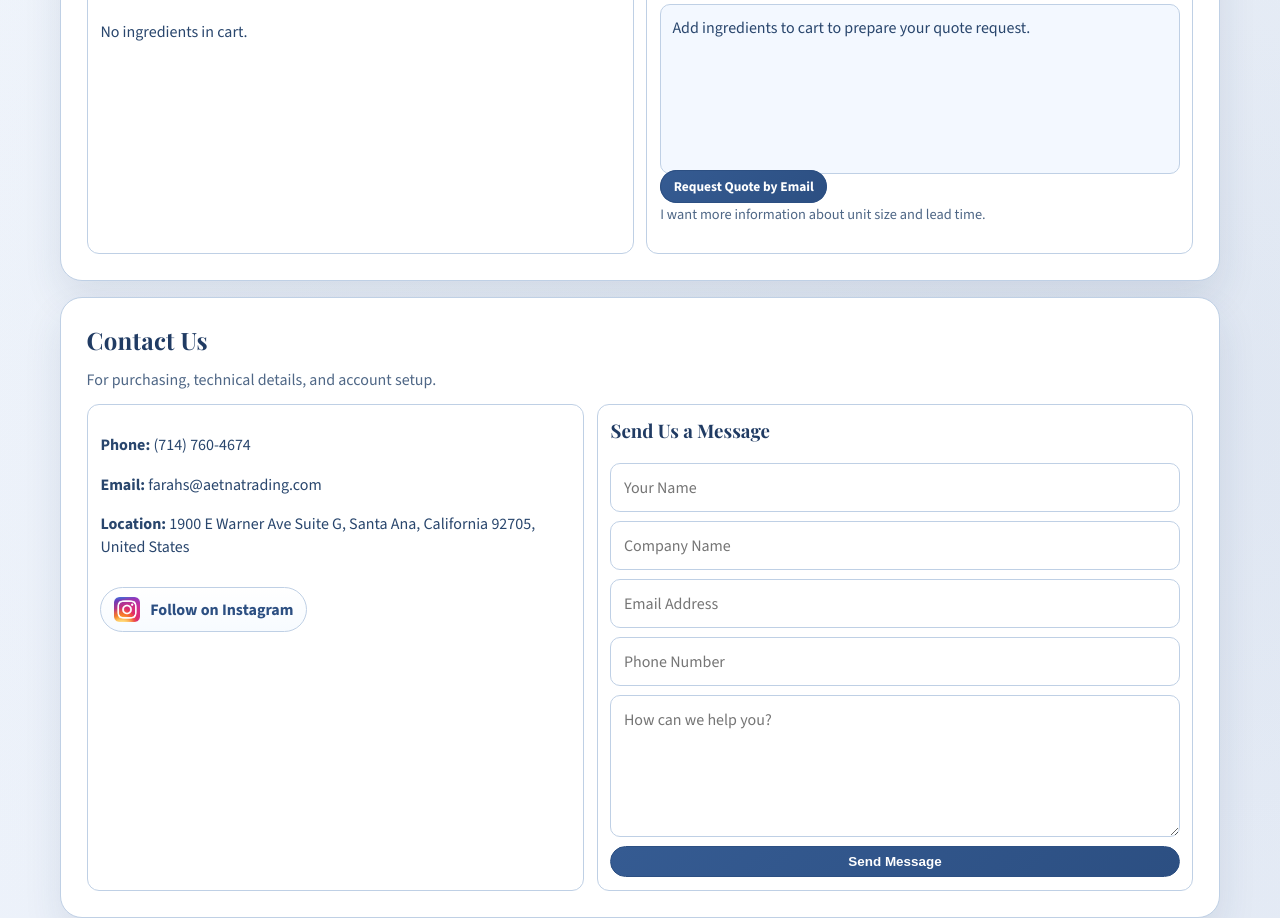
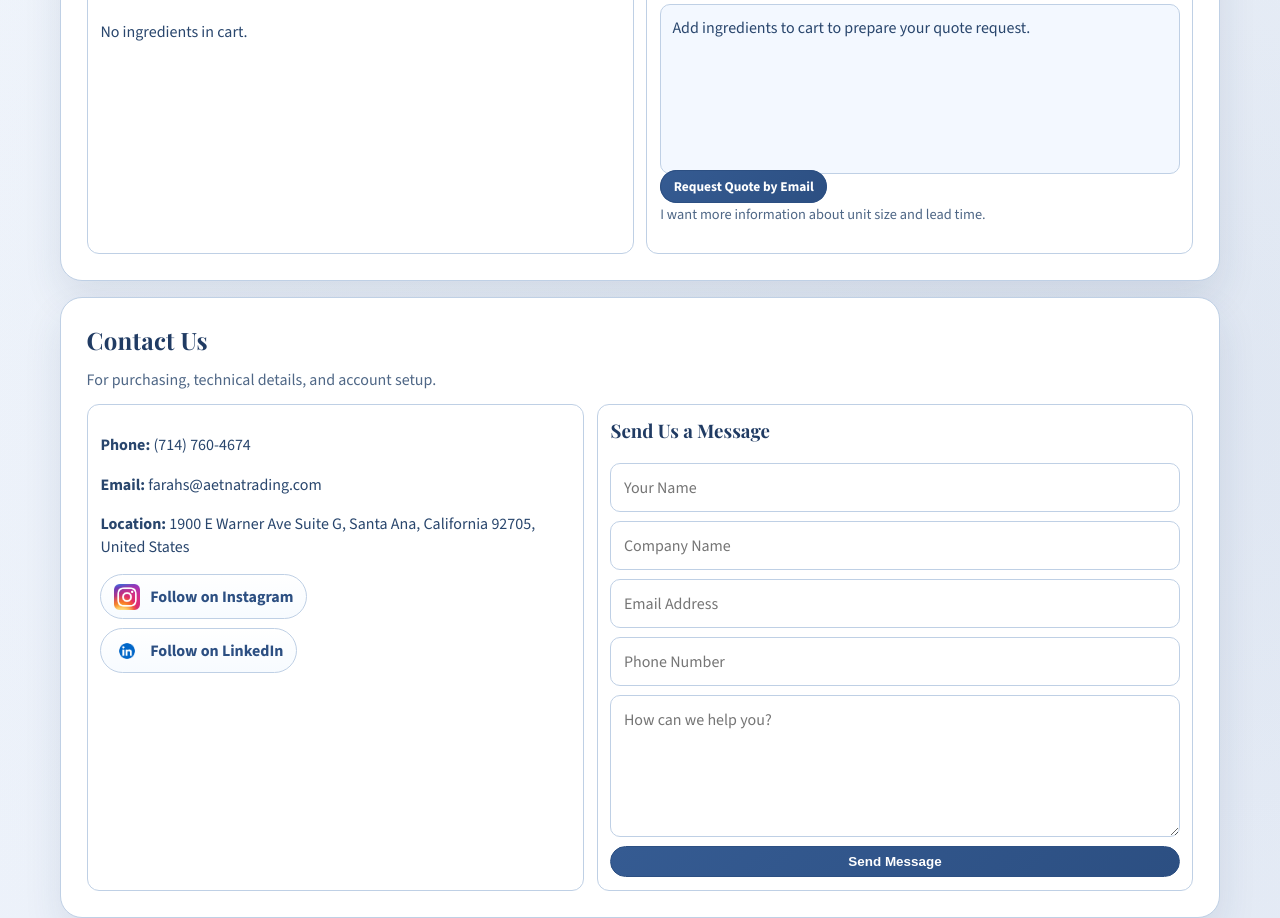
Before and after one commit to roxyrahimi/Aetna-trading-site, a plain HTML site: page index.html in a window 1280 px wide. Shown: the part 3358-4276 px from the top of the page. Drawn offline with nearby package versions, Linux system fonts and the light colour scheme.

Commit message:
Add LinkedIn button to contact section

```diff
--- a/index.html
+++ b/index.html
@@ -7,7 +7,7 @@
   <link rel="preconnect" href="https://fonts.googleapis.com">
   <link rel="preconnect" href="https://fonts.gstatic.com" crossorigin>
   <link href="https://fonts.googleapis.com/css2?family=Playfair+Display:wght@600;700&family=Source+Sans+3:wght@400;500;600;700&display=swap" rel="stylesheet">
-  <link rel="stylesheet" href="styles.css?v=20260401a" />
+  <link rel="stylesheet" href="styles.css?v=20260406a" />
 </head>
 <body>
   <header class="site-header" id="home">
@@ -177,10 +177,16 @@
           <p><strong>Phone:</strong> (714) 760-4674</p>
           <p><strong>Email:</strong> farahs@aetnatrading.com</p>
           <p><strong>Location:</strong> 1900 E Warner Ave Suite G, Santa Ana, California 92705, United States</p>
-          <a class="social-link" href="https://www.instagram.com/aetnatrading/" target="_blank" rel="noreferrer">
-            <img class="social-link-icon" src="assets/Instagram_icon.png" alt="Instagram" />
-            <span>Follow on Instagram</span>
-          </a>
+          <div class="social-links">
+            <a class="social-link" href="https://www.instagram.com/aetnatrading/" target="_blank" rel="noreferrer">
+              <img class="social-link-icon" src="assets/Instagram_icon.png" alt="Instagram" />
+              <span>Follow on Instagram</span>
+            </a>
+            <a class="social-link" href="https://www.linkedin.com/company/aetna-trading" target="_blank" rel="noreferrer">
+              <img class="social-link-icon" src="assets/linkedin_icon.png" alt="LinkedIn" />
+              <span>Follow on LinkedIn</span>
+            </a>
+          </div>
         </div>
         <form id="contact-form" class="panel contact-form">
           <h3>Send Us a Message</h3>
--- a/styles.css
+++ b/styles.css
@@ -427,8 +427,15 @@ textarea {
   gap: 0.8rem;
 }
 
+.social-links {
+  margin-top: 0.8rem;
+  display: flex;
+  flex-direction: column;
+  align-items: flex-start;
+  gap: 0.55rem;
+}
+
 .social-link {
-  margin-top: 0.8rem;
   display: inline-flex;
   align-items: center;
   gap: 0.65rem;
```
Also changed, not shown: assets/linkedin_icon.png (added).
